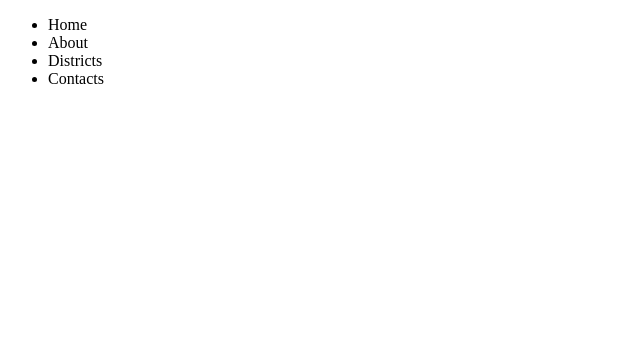
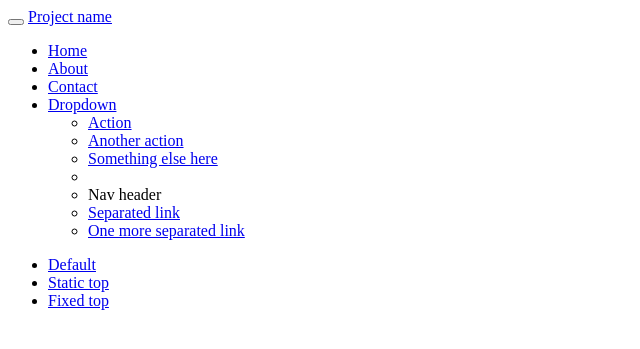
Before and after one commit to juliosandino/Bhacks2017, a Django app: page / in a window 1280 px wide. Shown: the top 349 px of the page, without its empty margins (0-640 px from the left). Run offline with Django 3.2, Linux system fonts and the light colour scheme; some libraries are stand-ins or nearby versions.

Commit message:
added nav bar

```diff
--- a/src/candidates/templates/base.html
+++ b/src/candidates/templates/base.html
@@ -15,14 +15,44 @@
 </head>
 <body>
 
-<nav>
-    <ul>
-        <li>Home</li>
-        <li>About</li>
-        <li>Districts</li>
-        <li>Contacts</li>
-    </ul>
-</nav>
+<!-- Static navbar -->
+    <nav class="navbar navbar-default navbar-static-top">
+      <div class="container">
+        <div class="navbar-header">
+          <button type="button" class="navbar-toggle collapsed" data-toggle="collapse" data-target="#navbar" aria-expanded="false" aria-controls="navbar">
+            <span class="sr-only">Toggle navigation</span>
+            <span class="icon-bar"></span>
+            <span class="icon-bar"></span>
+            <span class="icon-bar"></span>
+          </button>
+          <a class="navbar-brand" href="#">Project name</a>
+        </div>
+        <div id="navbar" class="navbar-collapse collapse">
+          <ul class="nav navbar-nav">
+            <li class="active"><a href="#">Home</a></li>
+            <li><a href="#about">About</a></li>
+            <li><a href="#contact">Contact</a></li>
+            <li class="dropdown">
+              <a href="#" class="dropdown-toggle" data-toggle="dropdown" role="button" aria-haspopup="true" aria-expanded="false">Dropdown <span class="caret"></span></a>
+              <ul class="dropdown-menu">
+                <li><a href="#">Action</a></li>
+                <li><a href="#">Another action</a></li>
+                <li><a href="#">Something else here</a></li>
+                <li role="separator" class="divider"></li>
+                <li class="dropdown-header">Nav header</li>
+                <li><a href="#">Separated link</a></li>
+                <li><a href="#">One more separated link</a></li>
+              </ul>
+            </li>
+          </ul>
+          <ul class="nav navbar-nav navbar-right">
+            <li><a href="../navbar/">Default</a></li>
+            <li class="active"><a href="./">Static top <span class="sr-only">(current)</span></a></li>
+            <li><a href="../navbar-fixed-top/">Fixed top</a></li>
+          </ul>
+        </div><!--/.nav-collapse -->
+      </div>
+    </nav>
 
 {% block content %}
 {% endblock %}
```
